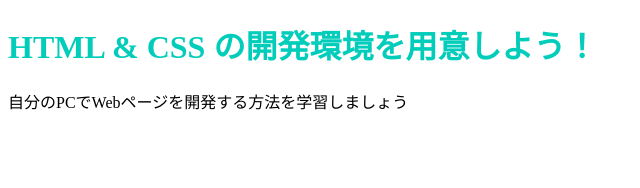
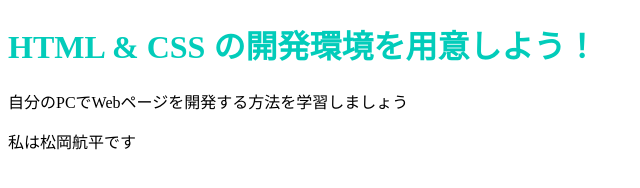
Before and after one commit to 1005-kouhei/1005_kouhei.github.io, a plain HTML site: page index.html in a window 1280 px wide. Shown: the whole page, without its empty margins (0-640 px from the left). Drawn offline with Linux system fonts and the light colour scheme.

Commit message:
Update index.html

```diff
--- a/index.html
+++ b/index.html
@@ -8,5 +8,6 @@
   <body>
     <h1 class="title">HTML & CSS の開発環境を用意しよう！</h1>
     <p>自分のPCでWebページを開発する方法を学習しましょう</p>
+    <p>私は松岡航平です</p>
   </body>
 </html>
```
